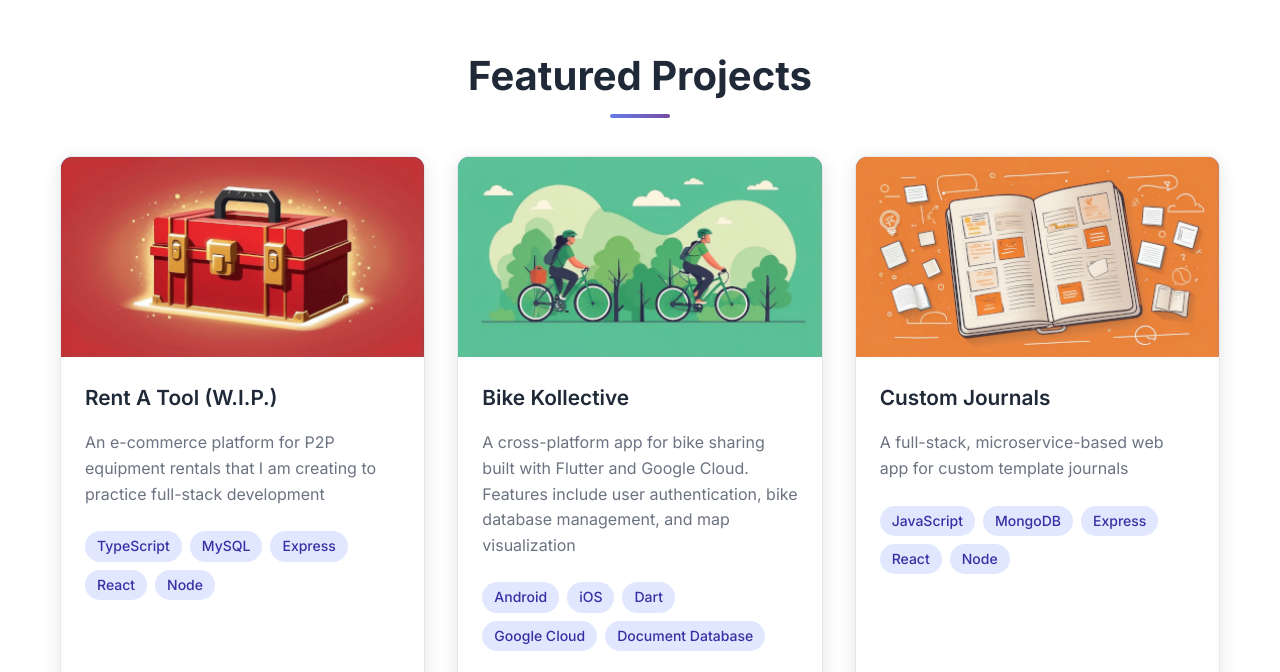
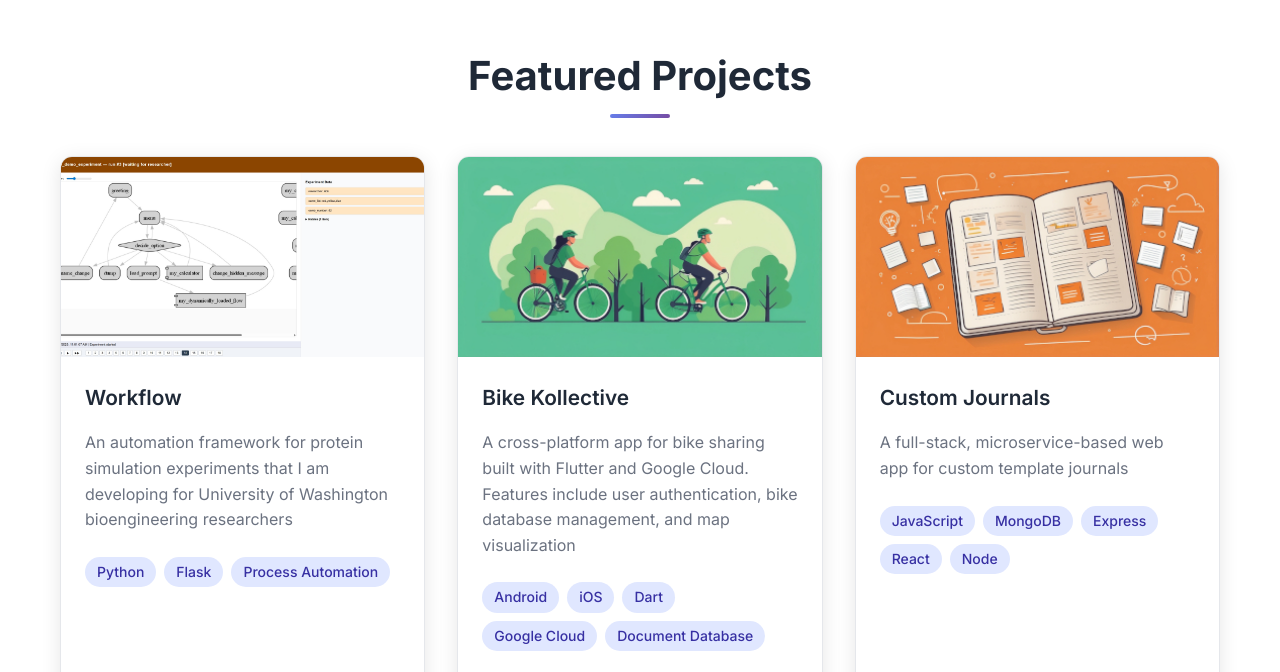
Before and after one commit to kenneth-tucker/kenneth-tucker.github.io, a plain HTML site: page index.html in a window 1280 px wide. Shown: the part 1661-2333 px from the top of the page. Drawn offline with Linux system fonts and the light colour scheme.

Commit message:
Add Workflow project

```diff
--- a/index.html
+++ b/index.html
@@ -71,8 +71,8 @@
                                 <h4>Languages</h4>
                                 <ul>
                                     <li>Python</li>
+                                    <li>C++</li>
                                     <li>JavaScript</li>
-                                    <li>C++</li>
                                     <li>Dart</li>
                                 </ul>
                             </div>
@@ -114,22 +114,20 @@
             <div class="projects-grid">
                 <div class="project-card">
                     <div class="project-image">
-                        <img src="project_images/rent_a_tool.jpg">
+                        <img src="project_images/workflow_visualization.jpg">
                     </div>
                     <div class="project-content">
-                        <h3 class="project-title">Rent A Tool (W.I.P.)</h3>
+                        <h3 class="project-title">Workflow</h3>
                         <p class="project-description">
-                            An e-commerce platform for P2P equipment rentals that I am creating to practice full-stack development
+                            An automation framework for protein simulation experiments that I am developing for University of Washington bioengineering researchers
                         </p>
                         <div class="project-tech">
-                            <span class="tech-tag">TypeScript</span>
-                            <span class="tech-tag">MySQL</span>
-                            <span class="tech-tag">Express</span>
-                            <span class="tech-tag">React</span>
-                            <span class="tech-tag">Node</span>
+                            <span class="tech-tag">Python</span>
+                            <span class="tech-tag">Flask</span>
+                            <span class="tech-tag">Process Automation</span>
                         </div>
                         <div class="project-links">
-                            <a href="https://github.com/kenneth-tucker/rent-a-tool" class="project-link"><i class="fab fa-github"></i> Code</a>
+                            <a href="https://github.com/kenneth-tucker/workflow" class="project-link"><i class="fab fa-github"></i> Code</a>
                         </div>
                     </div>
                 </div>
```
Also changed, not shown: project_images/workflow_visualization.jpg (added).
